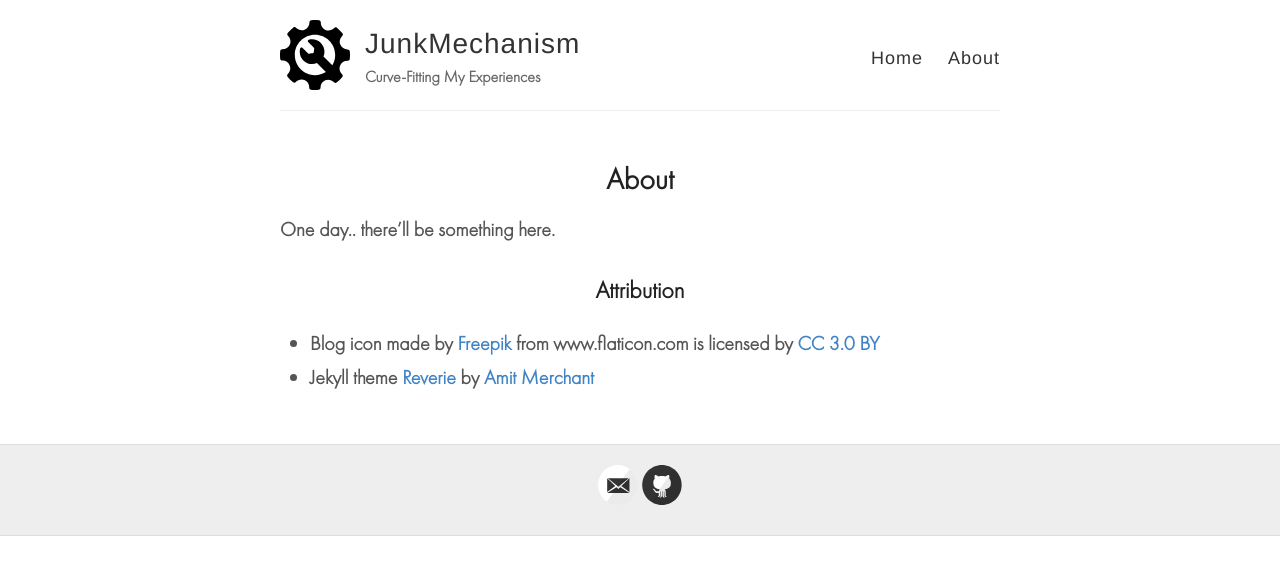
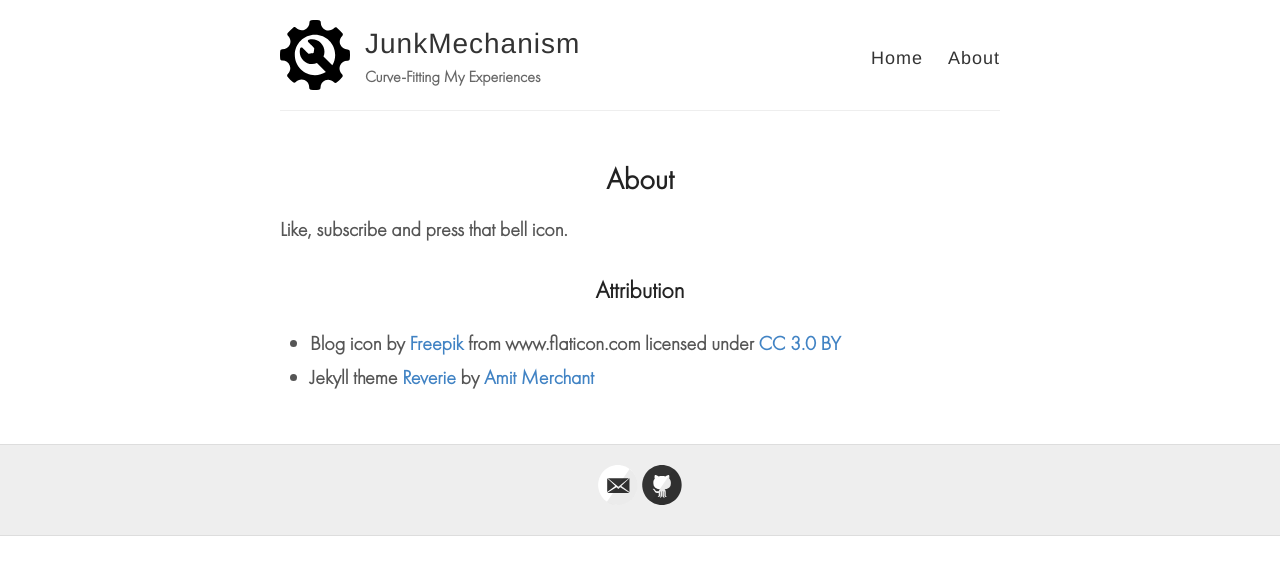
Before and after one commit to junkmechanic/junkmechanic.github.io, a Jekyll site: the page built from about.md, in a window 1280 px wide. Shown: the top 575 px of the page. Built offline with Jekyll 4.4.1, drawn with Linux system fonts in a browser that asks for light colours.

Commit message:
more spotifz content with demo, updated about section

```diff
--- a/about.md
+++ b/about.md
@@ -4,12 +4,12 @@ title: About
 permalink: /about/
 ---
 
-One day.. there'll be something here.
+Like, subscribe and press that bell icon.
 
 
 ## Attribution
 
-  - Blog icon made by [Freepik](https://www.freepik.com/) from www.flaticon.com
-    is licensed by [CC 3.0 BY](http://creativecommons.org/licenses/by/3.0/)
+  - Blog icon by [Freepik](https://www.freepik.com/) from www.flaticon.com
+    licensed under [CC 3.0 BY](http://creativecommons.org/licenses/by/3.0/)
   - Jekyll theme [Reverie](https://github.com/amitmerchant1990/reverie) by [Amit
     Merchant](https://www.amitmerchant.com)
```
Also changed, not shown: _posts/2019-12-24-searching-in-spotify-playlists-with-fzf.md (+39 -4 lines), images/screens.gif (added), 2 other files.
